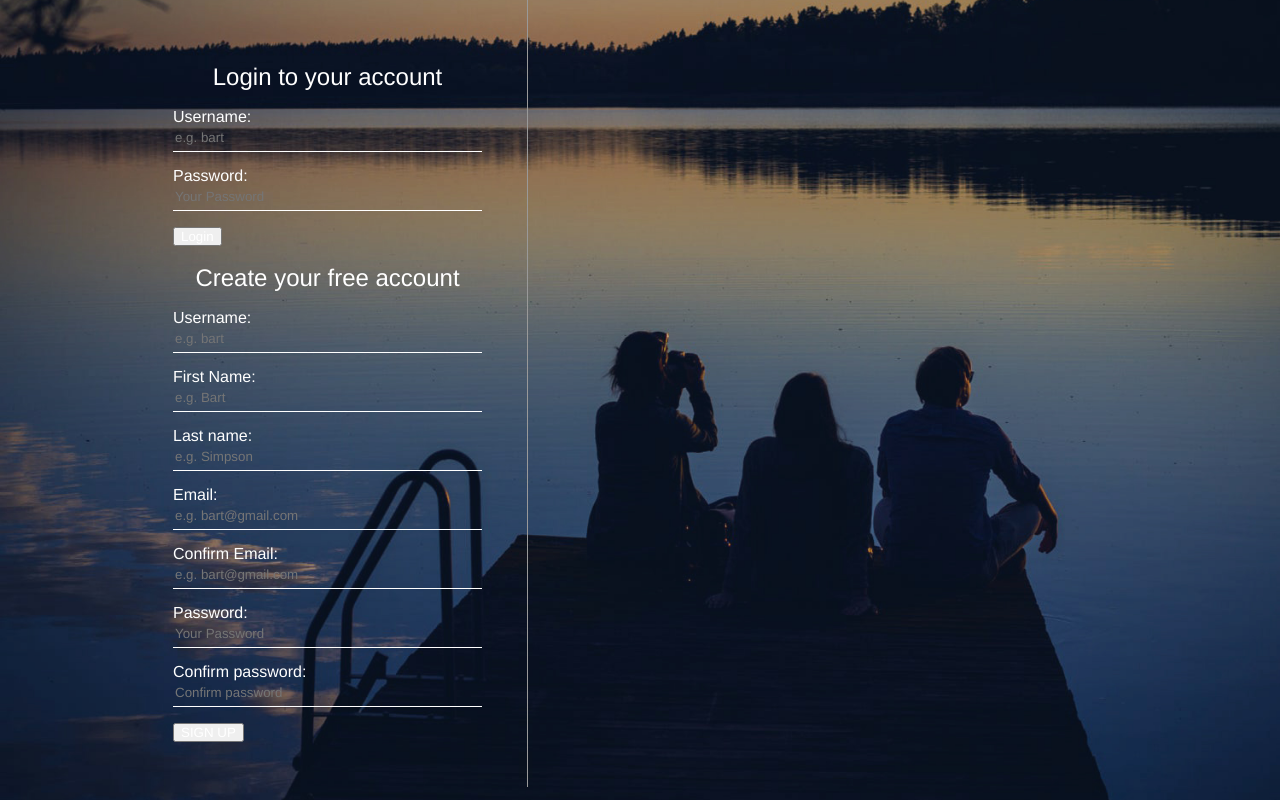
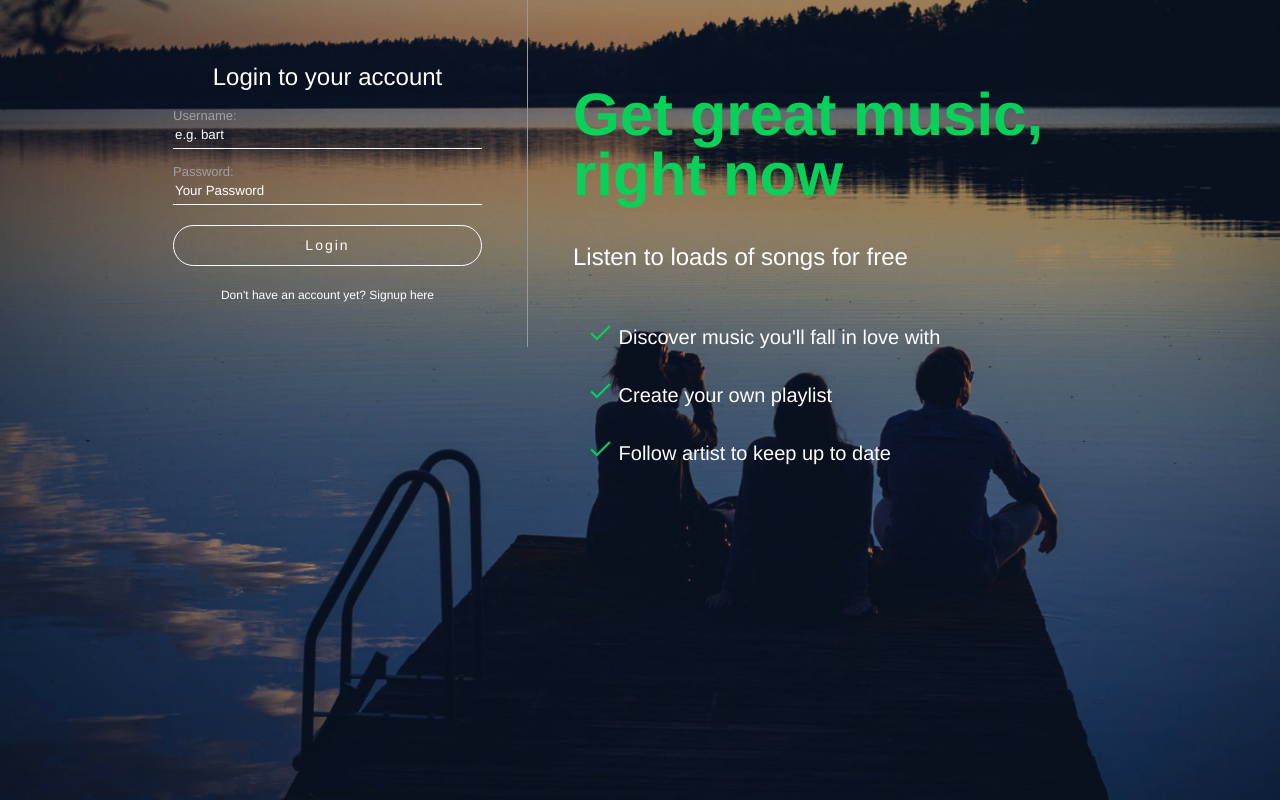
Before and after one commit to donrabaya/herotunes, a PHP site: page /register.php in a window 1280 px wide. Run offline with PHP 8.4, Linux system fonts and the light colour scheme.

Commit message:
Updated Herotunes

```diff
--- a/assets/css/register.css
+++ b/assets/css/register.css
@@ -29,6 +29,28 @@ html, body {
 	max-width: 1024px;
 }
 
+::-webkit-input-placeholder { /* WebKit, Blink, Edge */
+    color:    #fff;
+}
+:-moz-placeholder { /* Mozilla Firefox 4 to 18 */
+   color:    #fff;
+   opacity:  1;
+}
+::-moz-placeholder { /* Mozilla Firefox 19+ */
+   color:    #fff;
+   opacity:  1;
+}
+:-ms-input-placeholder { /* Internet Explorer 10-11 */
+   color:    #fff;
+}
+::-ms-input-placeholder { /* Microsoft Edge */
+   color:    #fff;
+}
+
+::placeholder { /* Most modern browsers support this now. */
+   color:    #fff;
+}
+
 #inputContainer {
 	width: 400px;
 	padding: 45px;
@@ -51,3 +73,66 @@ html, body {
 	line-height: 27px;
 	width: 100%;
 }
+
+#inputContainer label {
+	color: #a0a0a0;
+	font-size: 13px;
+	margin-top: 15px;
+	display: block;
+}
+
+#inputContainer button {
+	background-color: transparent;
+	border: 1px solid white;
+	border-radius: 250px;
+	color: white;
+	display: block;
+	font-size: 14px;
+	letter-spacing: 2px;
+	margin: 20px auto;
+	height: 41px;
+	width: 100%;
+	cursor: pointer;
+}
+#inputContainer .errorMessage {
+	color: #07d159;
+	font-size: 12px;
+	display: block;
+}
+.hasAccountText span {
+	font-weight: bold;
+	font-size: 12px;
+	cursor: pointer;
+}
+
+.hasAccountText {
+	text-align: center;
+}
+
+#registerForm, #loginForm {
+	display: none;
+}
+
+#loginText {
+	padding: 45px;
+	display: table-cell;
+}
+
+#loginText h1 {
+	color: #07d159;
+	font-size: 60px;
+	font-weight: bold;
+}
+#loginText h2 {
+	margin: 35px 0;
+}
+
+#loginText ul {
+	padding: 0;
+}
+
+#loginText li {
+	font-size: 20px;
+	list-style-type: none;
+	padding: 15px;
+}
--- /dev/null
+++ b/assets/js/register.js
@@ -0,0 +1,13 @@
+$(document).ready(function() {
+
+	$("#hideLogin").click(function() {
+		$("#loginForm").hide();
+		$("#registerForm").show();
+	});
+
+	$("#hideRegister").click(function() {
+		$("#loginForm").show();
+		$("#registerForm").hide();
+	});
+
+});
--- a/register.php
+++ b/register.php
@@ -23,8 +23,32 @@
 <head>
 	<title>Welcome to Herotunes</title>
 	<link rel="stylesheet" type="text/css" href="assets/css/register.css">
+
+	<script src="https://ajax.googleapis.com/ajax/libs/jquery/3.3.1/jquery.min.js"></script>
+
+	<script src="assets/js/register.js"></script>
+
 </head>
 <body>
+	<?php
+
+	if(isset($_POST['registerButton'])) {
+		echo '<script>
+		$(document).ready(function() {
+				$("#loginForm").hide();
+				$("#registerForm").show();
+			});
+		</script>';
+	} else {
+		echo '<script>
+		$(document).ready(function() {
+				$("#loginForm").show();
+				$("#registerForm").hide();
+			});
+		</script>';
+	}
+
+	?>
 
 	<div id="background">
 
@@ -37,7 +61,7 @@
 					<p>
 						<?php echo $account->getError(Constants::$loginFailed); ?>
 						<label for="loginUsername">Username:</label>
-						<input id="loginUsername" type="text" name="loginUsername" placeholder="e.g. bart" required>
+						<input id="loginUsername" type="text" name="loginUsername" placeholder="e.g. bart" value="<?php getInputValue('loginUsername') ?>" required>
 					</p>
 					<p>
 						<label for="loginPassword">Password:</label>
@@ -45,6 +69,11 @@
 					</p>
 
 					<button type="submit" name="loginButton">Login</button>
+
+					<div class="hasAccountText">
+						<span id="hideLogin">Don't have an account yet? Signup here</span>
+					</div>
+
 				</form>
 
 				<form id="registerForm" action="register.php" method="POST">
@@ -91,9 +120,34 @@
 					</p>
 
 					<button type="submit" name="registerButton">SIGN UP</button>
+
+					<div class="hasAccountText">
+						<span id="hideRegister">Already have an account? Log in here.</span>
+					</div>
+
 				</form>
 
 			</div>
+
+			 <div id="loginText">
+			 	<h1>Get great music, right now</h1>
+			 	<h2>Listen to loads of songs for free</h2>
+			 	<ul>
+			 		<li><svg xmlns="http://www.w3.org/2000/svg" x="0px" y="0px"
+     width="25" height="25"
+     viewBox="0 0 252 252"
+     style="fill:#000000;"><g fill="none" fill-rule="nonzero" stroke="none" stroke-width="1" stroke-linecap="butt" stroke-linejoin="miter" stroke-miterlimit="10" stroke-dasharray="" stroke-dashoffset="0" font-family="none" font-weight="none" font-size="none" text-anchor="none" style="mix-blend-mode: normal"><path d="M0,252v-252h252v252z" fill="none"></path><g fill="#07d159"><g id="surface1"><path d="M213.15821,63.53321l-123.90821,123.88769l-50.4082,-50.38769l-14.68359,15.21679l65.09179,64.5791l138.5918,-138.6123z"></path></g></g></g></svg> Discover music you'll fall in love with</li>
+			 		<li><svg xmlns="http://www.w3.org/2000/svg" x="0px" y="0px"
+     width="25" height="25"
+     viewBox="0 0 252 252"
+     style="fill:#000000;"><g fill="none" fill-rule="nonzero" stroke="none" stroke-width="1" stroke-linecap="butt" stroke-linejoin="miter" stroke-miterlimit="10" stroke-dasharray="" stroke-dashoffset="0" font-family="none" font-weight="none" font-size="none" text-anchor="none" style="mix-blend-mode: normal"><path d="M0,252v-252h252v252z" fill="none"></path><g fill="#07d159"><g id="surface1"><path d="M213.15821,63.53321l-123.90821,123.88769l-50.4082,-50.38769l-14.68359,15.21679l65.09179,64.5791l138.5918,-138.6123z"></path></g></g></g></svg> Create your own playlist</li>
+			 		<li><svg xmlns="http://www.w3.org/2000/svg" x="0px" y="0px"
+     width="25" height="25"
+     viewBox="0 0 252 252"
+     style="fill:#000000;"><g fill="none" fill-rule="nonzero" stroke="none" stroke-width="1" stroke-linecap="butt" stroke-linejoin="miter" stroke-miterlimit="10" stroke-dasharray="" stroke-dashoffset="0" font-family="none" font-weight="none" font-size="none" text-anchor="none" style="mix-blend-mode: normal"><path d="M0,252v-252h252v252z" fill="none"></path><g fill="#07d159"><g id="surface1"><path d="M213.15821,63.53321l-123.90821,123.88769l-50.4082,-50.38769l-14.68359,15.21679l65.09179,64.5791l138.5918,-138.6123z"></path></g></g></g></svg> Follow artist to keep up to date</li>
+			 	</ul>
+			 </div>
+
 		</div>
 	</div>
 
```
